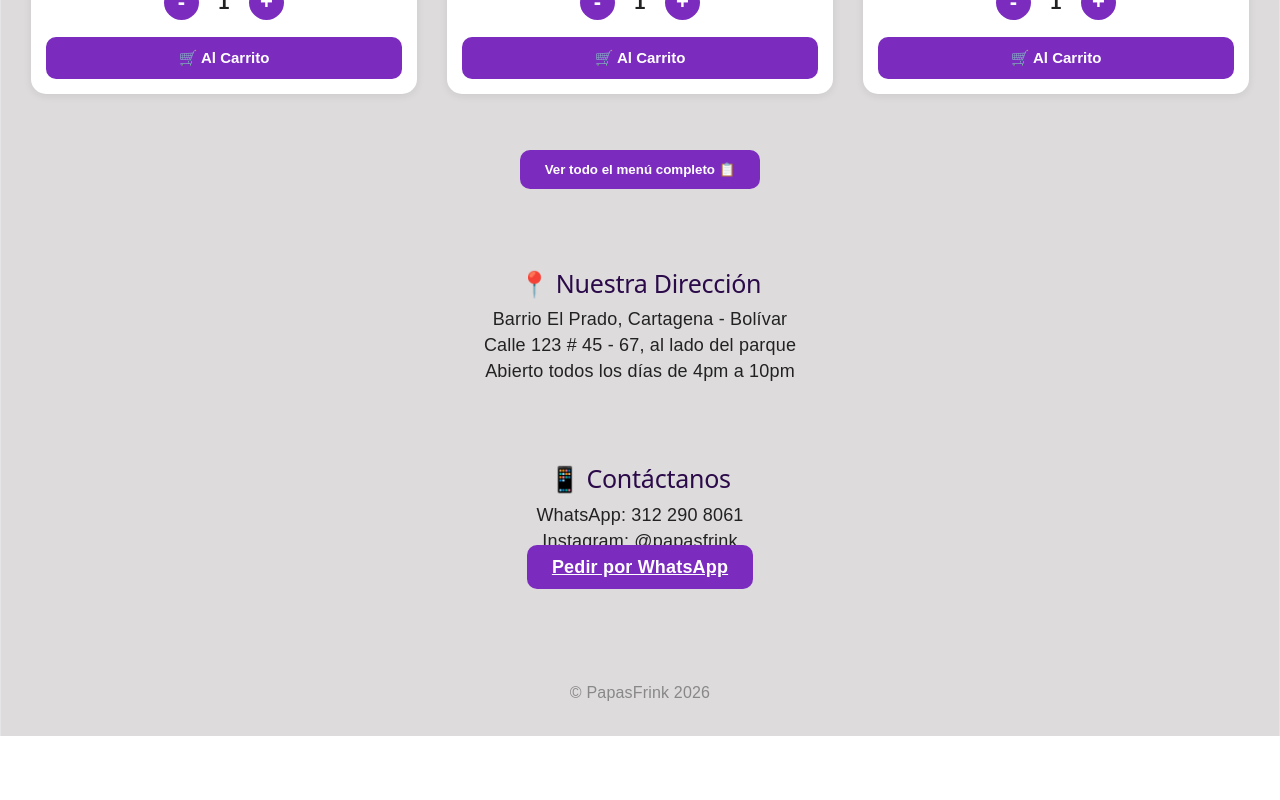
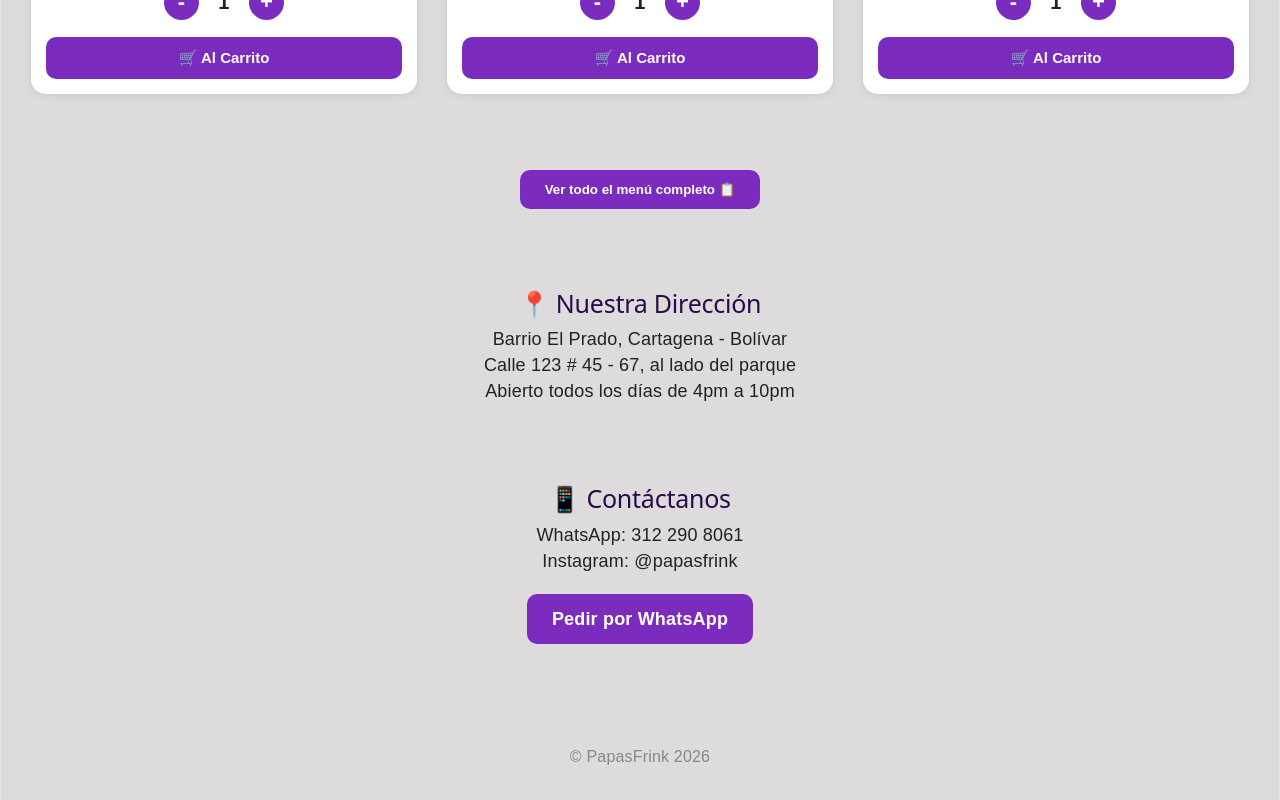
Before and after one commit to Elcy-97/papasfreink-react, a React (Vite) app: page / in a window 1280 px wide. Shown: the part 1594-2394 px from the top of the page. Before the commit the page ends 2330 px from the top, so only its background shows below. Built offline with nearby package versions, Linux system fonts and the light colour scheme.

Commit message:
serare doton whatsapp

```diff
--- a/src/App.css
+++ b/src/App.css
@@ -75,6 +75,9 @@ h1 {
   border-radius: 10px;
   font-weight: bold;
   cursor: pointer;
+  display: inline-block;
+  margin-top: 20px;
+  text-decoration: none;
 }
 
 /* BARRA DE ARRIBA */
```
